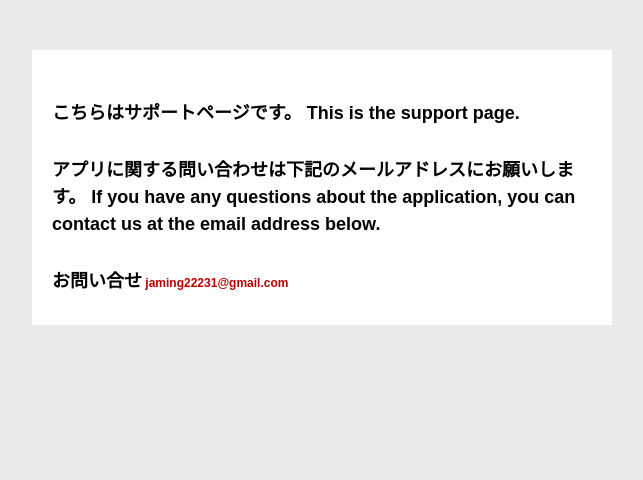
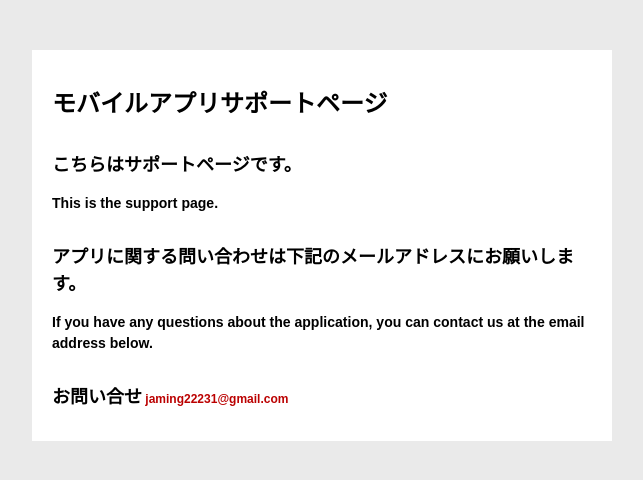
Before and after one commit to HirotoMRT/privacyPolicy, a plain HTML site: page support.html in a window 1280 px wide. Shown: the whole page, without its empty margins (318-961 px from the left). Drawn offline with Linux system fonts and the light colour scheme.

Commit message:
Update support.html

```diff
--- a/support.html
+++ b/support.html
@@ -1,7 +1,7 @@
 <!DOCTYPE html PUBLIC "-//W3C//DTD XHTML 1.0 Transitional//EN" "http://www.w3.org/TR/xhtml1/DTD/xhtml1-transitional.dtd">
 <html xmlns="http://www.w3.org/1999/xhtml"><head>
     <meta http-equiv="Content-Type" content="text/html; charset=UTF-8">
-    <title>モバイルアプリ　サポートページ</title>
+    <title>モバイルアプリサポートページ</title>
 <style type="text/css">
 body{
     font-family: "ヒラギノ角ゴ Pro W3", "Hiragino Kaku Gothic Pro", "メイリオ", Meiryo, Osaka, "ＭＳ Ｐゴシック", "MS PGothic", sans-serif;
@@ -21,11 +21,12 @@ h2{
 }
 </style></head>
 <body><div id="content">
-    <h2>こちらはサポートページです。
-        This is the support page.</h2>
+    <h1>モバイルアプリサポートページ</h1>
+    <h2>こちらはサポートページです。</h2>
+        <h3>This is the support page.</h3>
 
-        <h2>アプリに関する問い合わせは下記のメールアドレスにお願いします。
-            If you have any questions about the application, you can contact us at the email address below.</h2>
+        <h2>アプリに関する問い合わせは下記のメールアドレスにお願いします。</h2>
+            <h3>If you have any questions about the application, you can contact us at the email address below.</h3>
 
     <h2>お問い合せ<span style="color:#b00;font-size:12px">  jaming22231@gmail.com</span></h2>
 </div></body></html>
```
